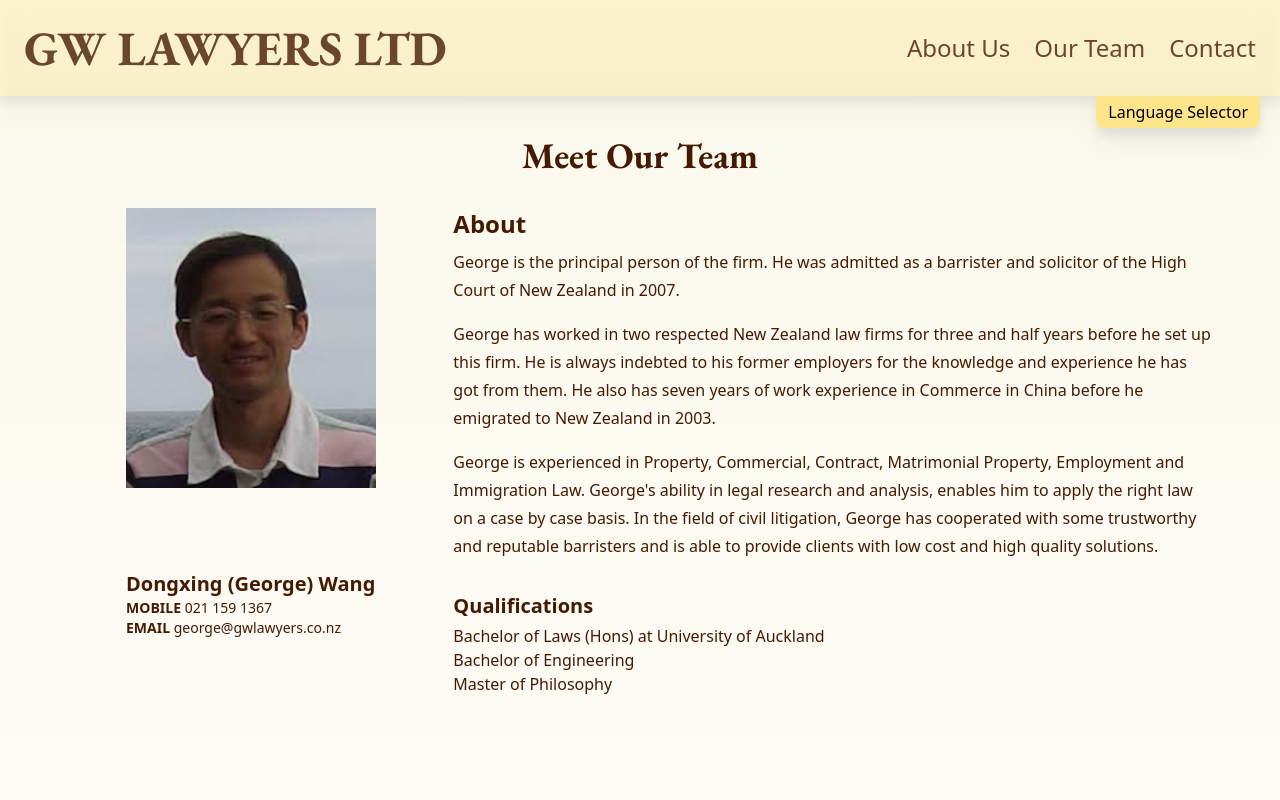
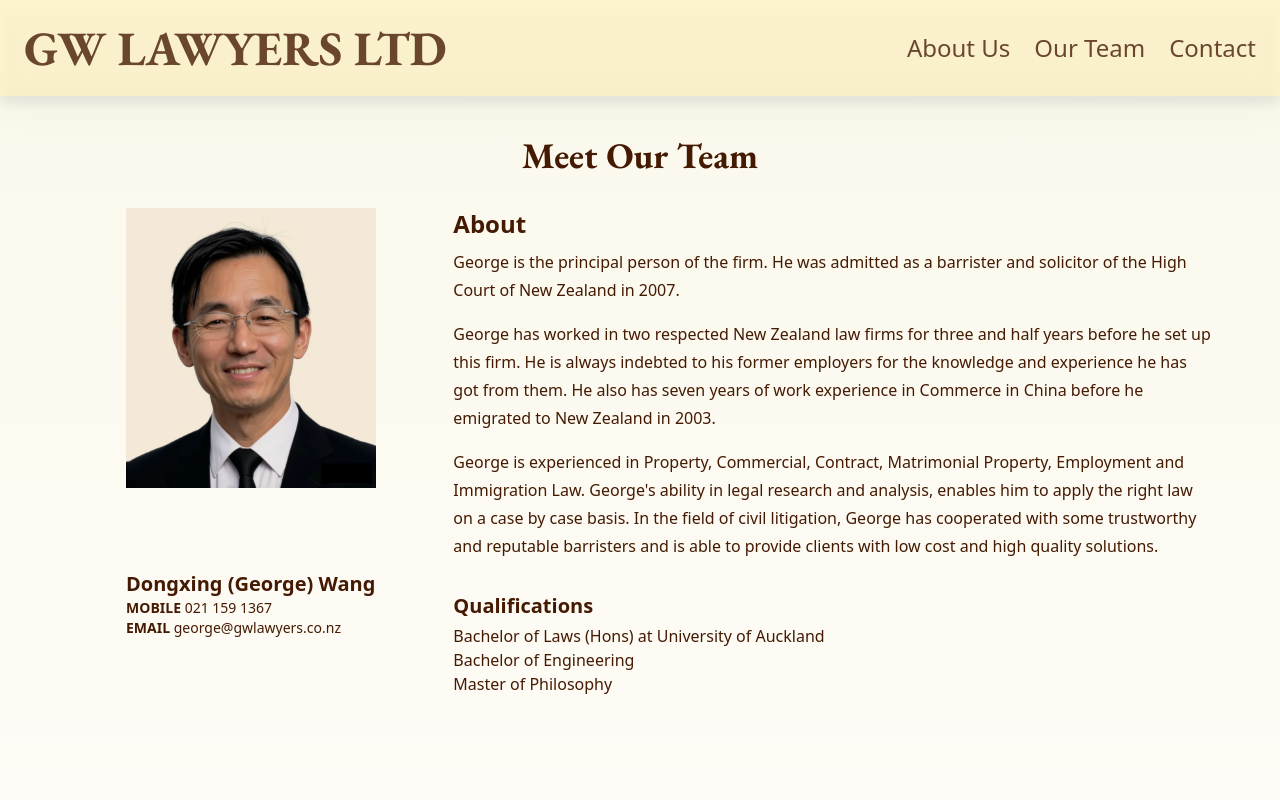
Before and after one commit to ian-jl-chua/gw-lawyers-ltd, a Next.js app: page /team in a window 1280 px wide. Shown: the top 800 px of the page. Built offline with nearby package versions, Linux system fonts and the light colour scheme.

Commit message:
uploaded a better image

```diff
--- a/src/app/components/Navbar.tsx
+++ b/src/app/components/Navbar.tsx
@@ -46,9 +46,9 @@ export default function Navbar() {
           </div>
 
           {/* Language Selector Tab */}
-          <div className="absolute -bottom-[1rem] sm:-bottom-[1.5rem] -right-1 translate-y-full z-[100] w-fit bg-amber-200 dark:bg-amber-900 px-3 py-1 rounded-b-lg ">
+          {/* <div className="absolute -bottom-[1rem] sm:-bottom-[1.5rem] -right-1 translate-y-full z-[100] w-fit bg-amber-200 dark:bg-amber-900 px-3 py-1 rounded-b-lg ">
             Language Selector
-          </div>
+          </div> */}
         </div>
       </nav>
     </>
--- a/src/app/team/page.tsx
+++ b/src/app/team/page.tsx
@@ -1,5 +1,5 @@
 import Image from "next/image";
-import george from "public/george-wang.jpg";
+import george from "public/georgewang.png";
 import { EBGaramond } from "../fonts/font";
 
 export default function Team() {
@@ -14,7 +14,7 @@ export default function Team() {
             className="sm:h-[280px]"
             width={250}
             src={george}
-            alt="Profile picture of George Wang"
+            alt="photo of George Wang"
             priority={true}
           />
           <div className="whitespace-nowrap">
```
Also changed, not shown: public/george-wang.jpg (deleted), public/georgewang.png (added).
